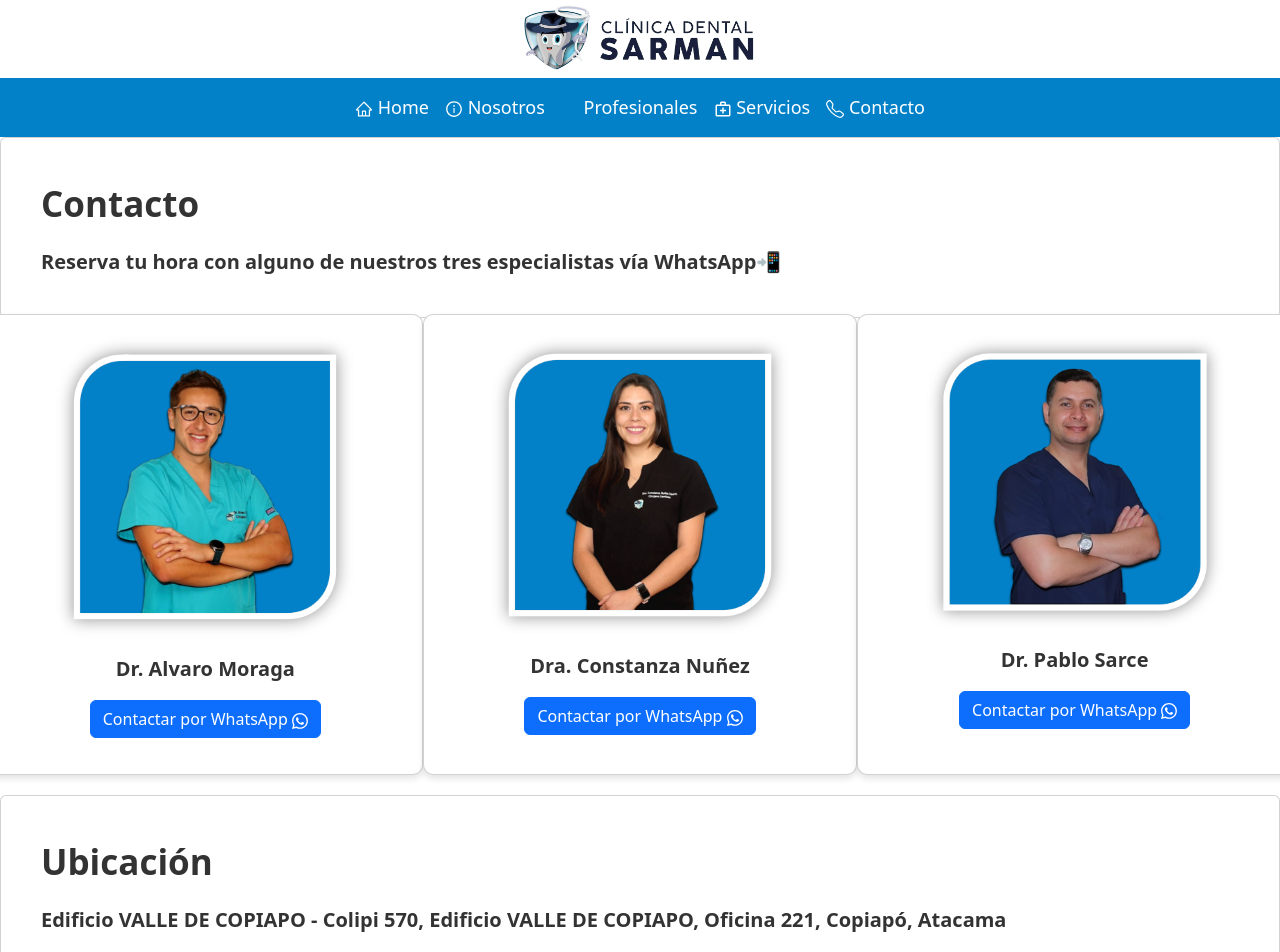
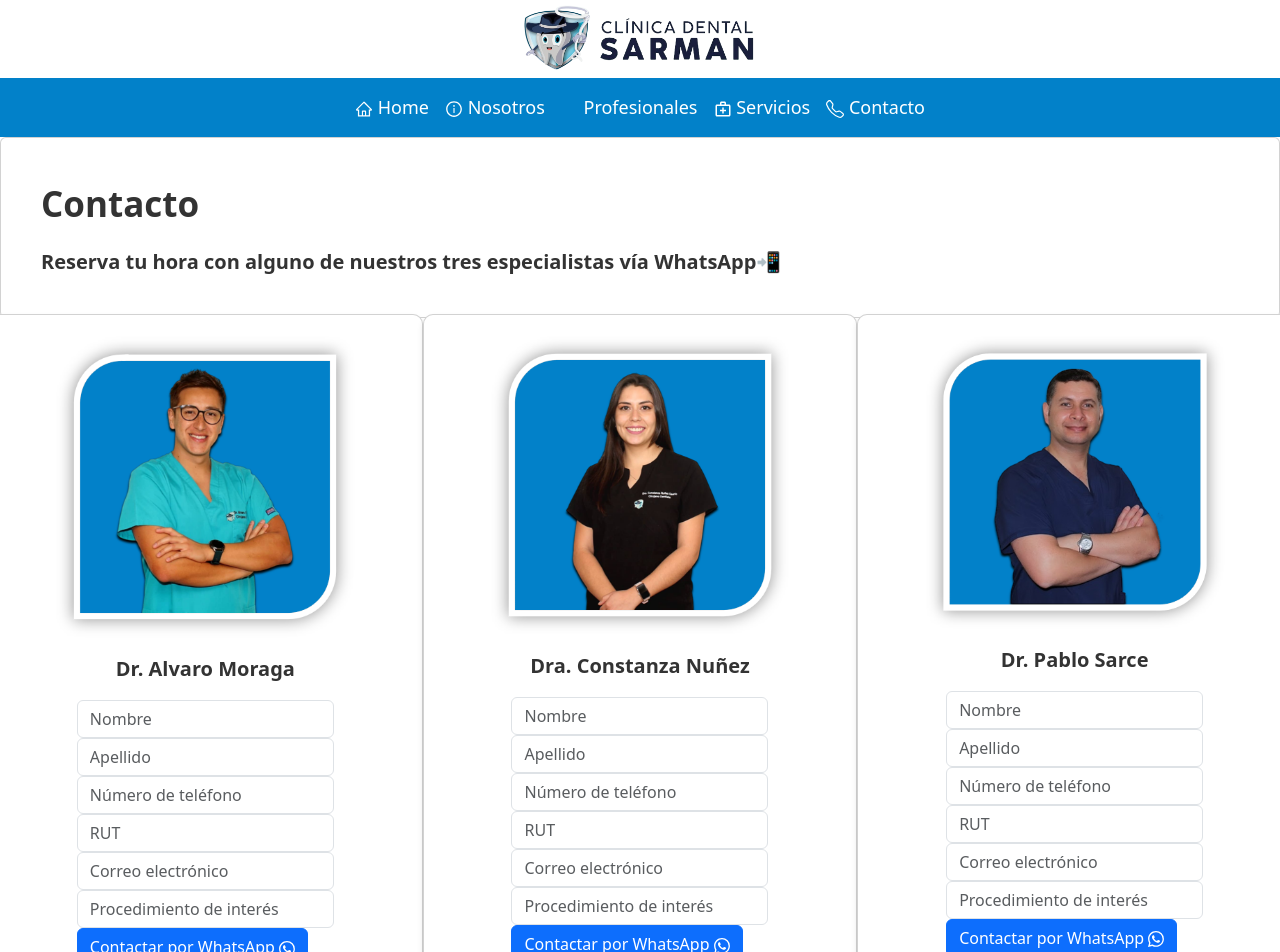
Before and after one commit to AndrewWar29/Sarman, a React (Create React App) app in the folder clinica_sarman/: page /contacto in a window 1280 px wide. Shown: the top 952 px of the page. Built offline with nearby package versions, Linux system fonts and the light colour scheme; some icons are missing.

Commit message:
form in contact page

```diff
--- a/clinica_sarman/src/components/contact_content.js
+++ b/clinica_sarman/src/components/contact_content.js
@@ -1,37 +1,60 @@
-import React from "react";
+import React, { useState } from "react";
 import "../css/contact_content.css";
 import Card from 'react-bootstrap/Card';
 import Row from 'react-bootstrap/Row';
-import Button from 'react-bootstrap/Button'; // Import the Bootstrap button component
-import { BsWhatsapp} from "react-icons/bs";
+import Button from 'react-bootstrap/Button';
+import Form from 'react-bootstrap/Form';
+import { BsWhatsapp } from "react-icons/bs";
 
 import alvaroImage from '../images/alvaro.png';
 import constanzaImage from '../images/constanza.png';
 import pabloImage from '../images/pablo.png';
 
-// Define WhatsApp numbers and data for each doctor
 const doctorsData = [
   {
     name: 'Dr. Alvaro Moraga',
     image: alvaroImage,
-    number: '+56994044224', // Replace with the actual number
-    message: 'Hello Alvaro, I would like to make an appointment.'
+    number: '+56994044224',
   },
   {
     name: 'Dra. Constanza Nuñez',
     image: constanzaImage,
-    number: '+56966415463', // Replace with the actual number
-    message: 'Hi Constanza, I have some questions about your services.'
+    number: '+56966415463',
   },
   {
     name: 'Dr. Pablo Sarce',
     image: pabloImage,
-    number: '+56995432254', // Replace with the actual number
-    message: 'Hi Pablo, can you help me with a health concern?'
+    number: '+56995432254',
   },
 ];
 
 function Contact_content() {
+  const [formData, setFormData] = useState({
+    name: '',
+    lastName: '',
+    phoneNumber: '',
+    rut: '',
+    email: '',
+    procedure: '',
+  });
+
+  const handleInputChange = (e) => {
+    const { name, value } = e.target;
+    setFormData({
+      ...formData,
+      [name]: value,
+    });
+  };
+
+  const handleSubmit = (doctor) => {
+    const { name, lastName, phoneNumber, rut, email, procedure } = formData;
+
+    const whatsappMessage = `Hola ${doctor.name}, estoy interesado en el procedimiento de ${procedure}. Mis datos son los siguientes:\n\nNombre y apellido: ${name} ${lastName}\nNúmero de teléfono: ${phoneNumber}\nRUT: ${rut}\nCorreo: ${email}`;
+
+    const whatsappURL = `https://wa.me/${doctor.number}?text=${encodeURIComponent(whatsappMessage)}`;
+    window.open(whatsappURL, '_blank');
+  };
+
   return (
     <>
       <Card>
@@ -52,15 +75,69 @@ function Contact_content() {
                 <Card.Text className="card-text1 text-center">
                   {doctor.name}
                 </Card.Text>
-                <Button
-                  variant="primary" // You can change the variant as needed
-                  href={`https://wa.me/${doctor.number}?text=${encodeURIComponent(doctor.message)}`}
-                  target="_blank"
-                  rel="noopener noreferrer"
-                  className="whatsapp-button"
-                >
-                  Contactar por WhatsApp <BsWhatsapp/>
-                </Button>
+                <Form>
+                  <Form.Group controlId={`name-${index}`}>
+                    <Form.Control
+                      type="text"
+                      name="name"
+                      placeholder="Nombre"
+                      value={formData.name}
+                      onChange={handleInputChange}
+                    />
+                  </Form.Group>
+                  <Form.Group controlId={`lastName-${index}`}>
+                    <Form.Control
+                      type="text"
+                      name="lastName"
+                      placeholder="Apellido"
+                      value={formData.lastName}
+                      onChange={handleInputChange}
+                    />
+                  </Form.Group>
+                  <Form.Group controlId={`phoneNumber-${index}`}>
+                    <Form.Control
+                      type="text"
+                      name="phoneNumber"
+                      placeholder="Número de teléfono"
+                      value={formData.phoneNumber}
+                      onChange={handleInputChange}
+                    />
+                  </Form.Group>
+                  <Form.Group controlId={`rut-${index}`}>
+                    <Form.Control
+                      type="text"
+                      name="rut"
+                      placeholder="RUT"
+                      value={formData.rut}
+                      onChange={handleInputChange}
+                    />
+                  </Form.Group>
+                  <Form.Group controlId={`email-${index}`}>
+                    <Form.Control
+                      type="email"
+                      name="email"
+                      placeholder="Correo electrónico"
+                      value={formData.email}
+                      onChange={handleInputChange}
+                    />
+                  </Form.Group>
+                  <Form.Group controlId={`procedure-${index}`}>
+                    <Form.Control
+                      type="text"
+                      name="procedure"
+                      placeholder="Procedimiento de interés"
+                      value={formData.procedure}
+                      onChange={handleInputChange}
+                    />
+                  </Form.Group>
+                  <Button
+                    variant="primary"
+                    onClick={() => handleSubmit(doctor)}
+                    className="whatsapp-button"
+                  >
+                    Contactar por WhatsApp <BsWhatsapp />
+                  </Button>
+                </Form>
               </Card.Body>
             </div>
           </Card>
```
